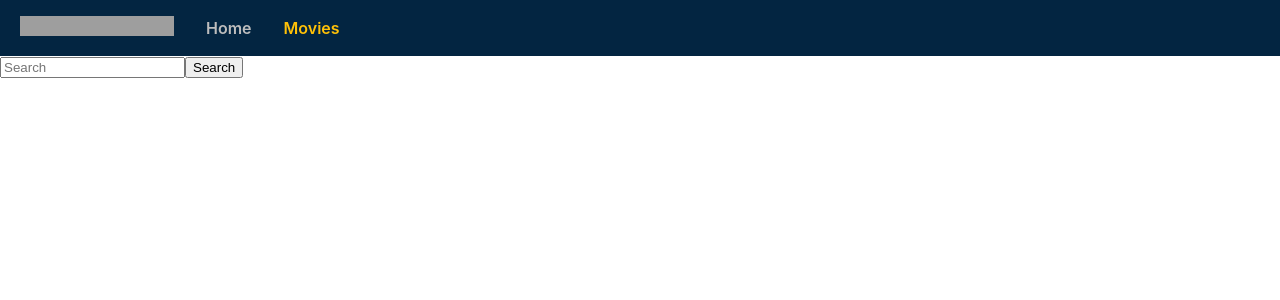
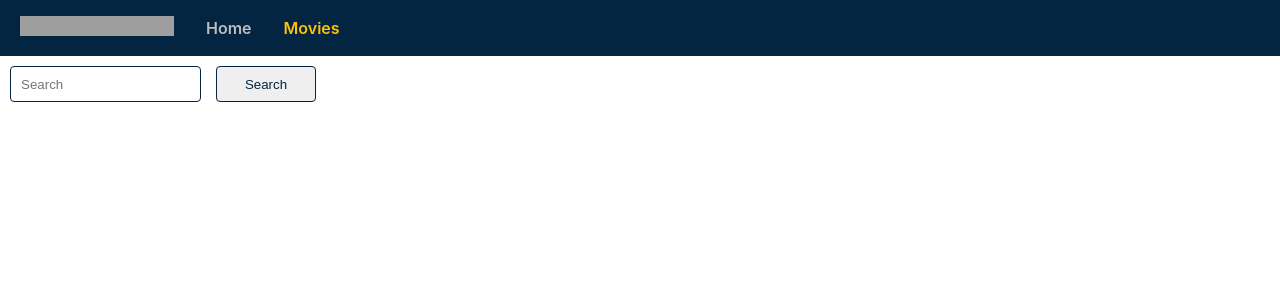
Before and after one commit to IgorMushk/goit-react-hw-05-movies, a React (Create React App) app: page /goit-react-hw-05-movies/movies in a window 1280 px wide. Shown: the top 300 px of the page. Built offline with nearby package versions, Linux system fonts and the light colour scheme; grey boxes are pictures that could not be loaded.

Commit message:
Upd Movies styles

```diff
--- a/src/pages/Movies/Movies.jsx
+++ b/src/pages/Movies/Movies.jsx
@@ -3,6 +3,7 @@ import MoviesList from 'components/MoviesList/MoviesList';
 import React, { useEffect, useState } from 'react';
 import { useSearchParams } from 'react-router-dom';
 import { fetchMovies } from 'services/moviesAPI';
+import { ButtonSubmit, FormInput, FormWrapper } from './Movies.styled';
 
 const Movies = () => {
   const [inputValue, setInputValue] = useState([]);
@@ -48,24 +49,24 @@ const Movies = () => {
   };
 
   return (
-    <div>
+    <FormWrapper>
       <form>
-        <input
+        <FormInput
           type="text"
           placeholder="Search"
           value={inputValue}
           onChange={handleInputChange}
         />
-        <button type="button" onClick={handleSearchClick}>
+        <ButtonSubmit type="button" onClick={handleSearchClick}>
           Search
-        </button>
+        </ButtonSubmit>
       </form>
       {/* {dataMovies.length > 0
        ?  (<MoviesList movies={dataMovies}/>)
        : (<h2>Sorry we didn't find any movie</h2>)
     } */}
     <MoviesList movies={dataMovies}/>
-    </div>
+    </FormWrapper>
   );
 };
 
--- /dev/null
+++ b/src/pages/Movies/Movies.styled.jsx
@@ -0,0 +1,36 @@
+import styled from 'styled-components';
+
+const FormWrapper = styled.div`
+  margin-left: 10px;
+  margin-top: 10px;
+`;
+
+const ButtonSubmit = styled.button`
+margin-left: 15px;
+  height: 36px;
+  width: 100px;
+  color: #032541;
+  border-radius: 4px;
+  transition: all 250ms linear;
+  border: 1px solid #032541;
+  cursor: pointer;
+  transition: linear 300ms;
+  &:hover {
+    color: white;
+    background-color: #032541;
+  }
+  &:active {
+      scale: 0.85;
+    }
+`;
+
+const FormInput = styled.input`
+height: 32px;
+width: 210;
+padding-left: 10px;
+border-radius: 4px;
+border: 1px solid #032541;
+`;
+
+
+export { FormWrapper, ButtonSubmit, FormInput };
```
